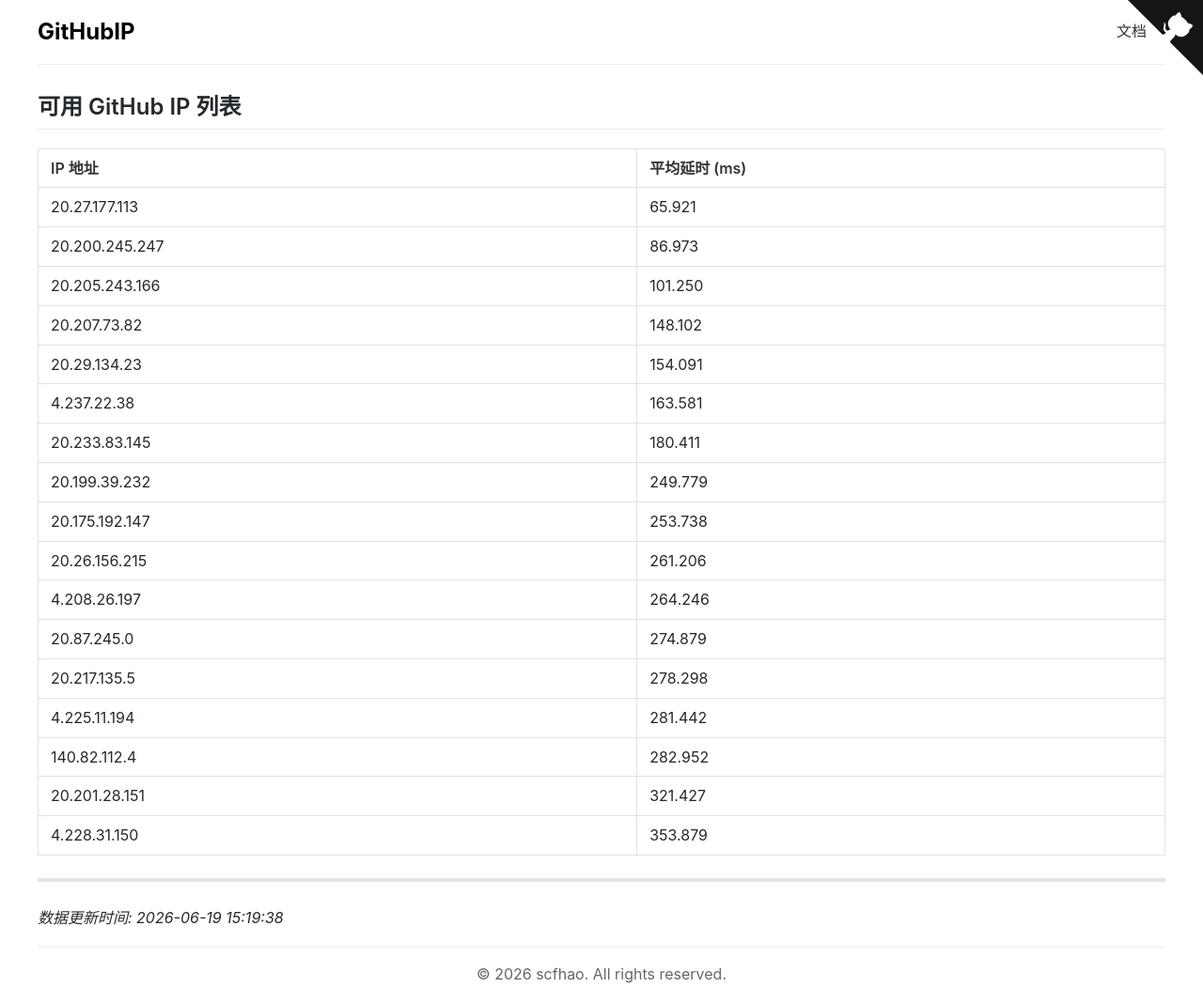
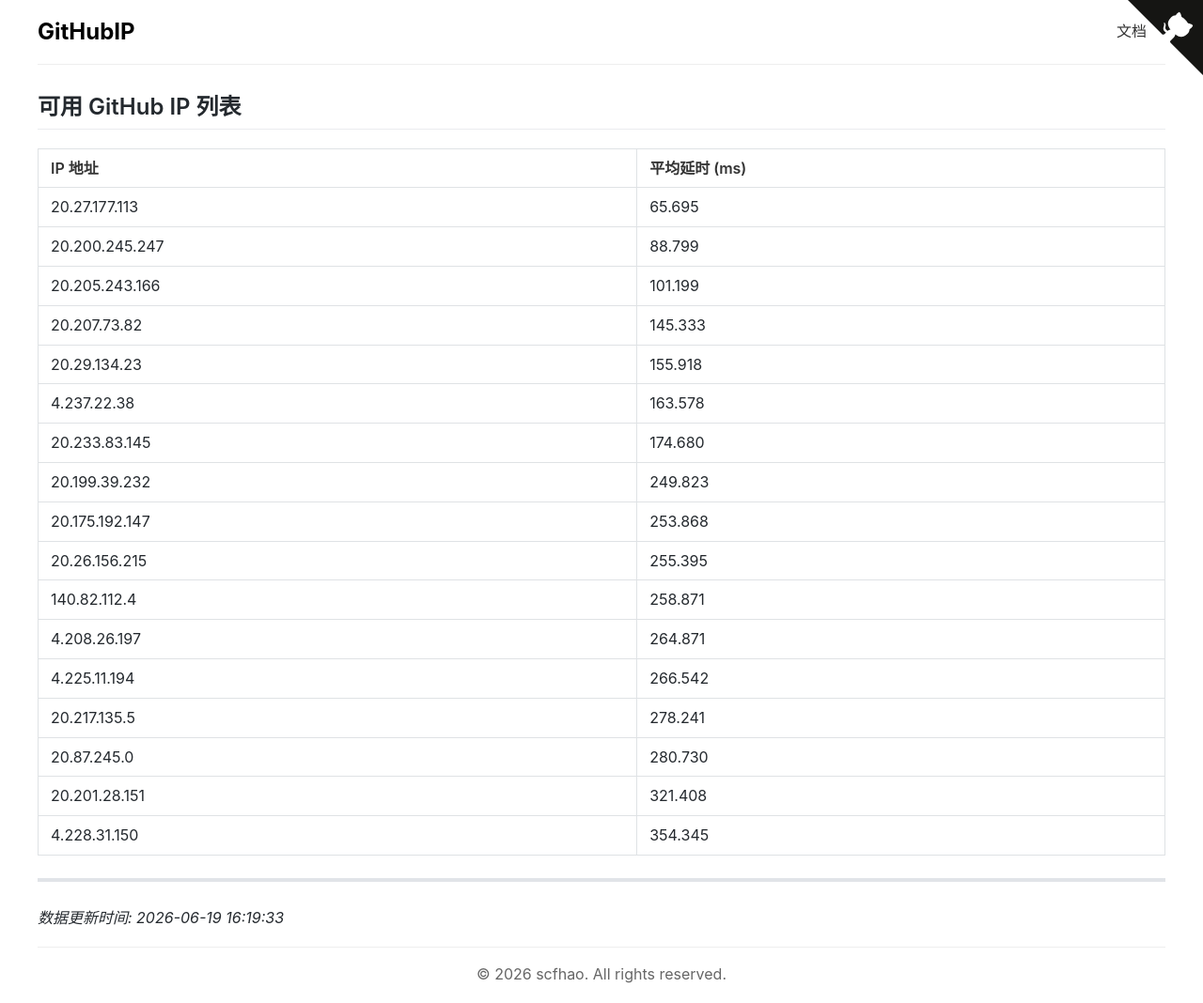
Before and after one commit to scfhao/GitHubIP, a Jekyll site: the page built from index.md, in a window 1280 px wide. Shown: the whole page at 94% size. Built offline with Jekyll 4.4.1, drawn with Linux system fonts in a browser that asks for light colours.

Commit message:
自动脚本执行 - 2026-06-19 16:19:34

```diff
--- a/index.md
+++ b/index.md
@@ -1,31 +1,31 @@
 ---
 layout: home
 title: GitHub IP 列表
-date: 2026-06-19 15:19:38
+date: 2026-06-19 16:19:33
 ---
 
 ## 可用 GitHub IP 列表
 
 | IP 地址 | 平均延时 (ms) |
 |---------|--------------|
-| 20.27.177.113 | 65.921 |
-| 20.200.245.247 | 86.973 |
-| 20.205.243.166 | 101.250 |
-| 20.207.73.82 | 148.102 |
-| 20.29.134.23 | 154.091 |
-| 4.237.22.38 | 163.581 |
-| 20.233.83.145 | 180.411 |
-| 20.199.39.232 | 249.779 |
-| 20.175.192.147 | 253.738 |
-| 20.26.156.215 | 261.206 |
-| 4.208.26.197 | 264.246 |
-| 20.87.245.0 | 274.879 |
-| 20.217.135.5 | 278.298 |
-| 4.225.11.194 | 281.442 |
-| 140.82.112.4 | 282.952 |
-| 20.201.28.151 | 321.427 |
-| 4.228.31.150 | 353.879 |
+| 20.27.177.113 | 65.695 |
+| 20.200.245.247 | 88.799 |
+| 20.205.243.166 | 101.199 |
+| 20.207.73.82 | 145.333 |
+| 20.29.134.23 | 155.918 |
+| 4.237.22.38 | 163.578 |
+| 20.233.83.145 | 174.680 |
+| 20.199.39.232 | 249.823 |
+| 20.175.192.147 | 253.868 |
+| 20.26.156.215 | 255.395 |
+| 140.82.112.4 | 258.871 |
+| 4.208.26.197 | 264.871 |
+| 4.225.11.194 | 266.542 |
+| 20.217.135.5 | 278.241 |
+| 20.87.245.0 | 280.730 |
+| 20.201.28.151 | 321.408 |
+| 4.228.31.150 | 354.345 |
 
 ---
 
-*数据更新时间: 2026-06-19 15:19:38*
+*数据更新时间: 2026-06-19 16:19:33*
```
